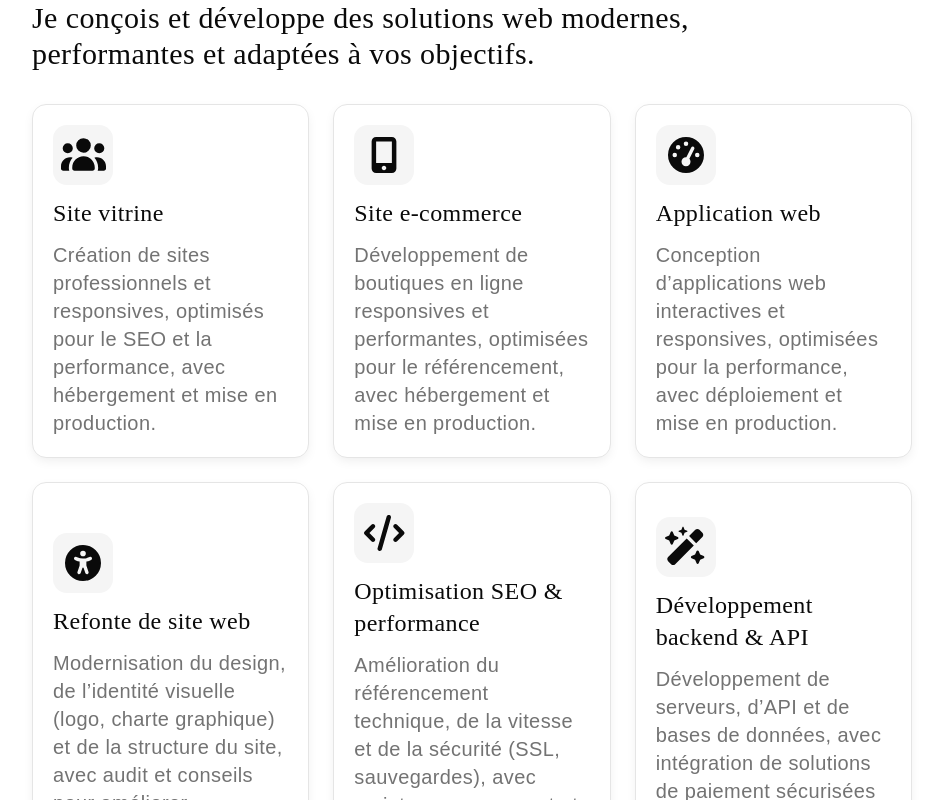
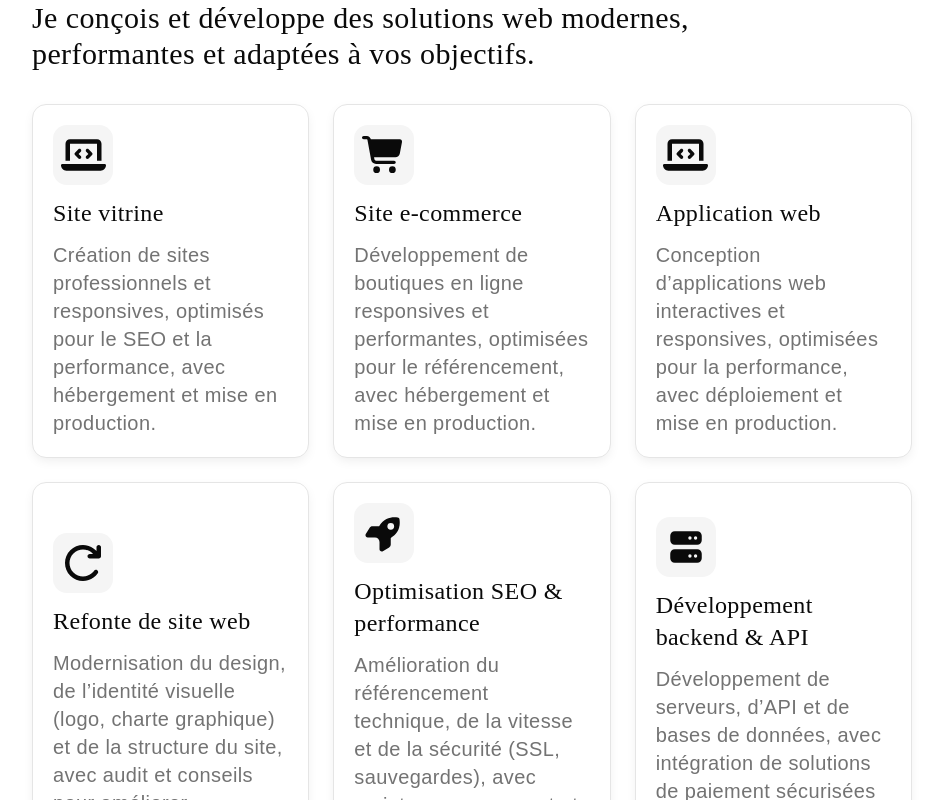
Before and after one commit to teddy34085/TeddyTEGOUNOU, a React (Vite) app: page / in a window 1280 px wide. Shown: the part 1506-2306 px from the top of the page, without its empty margins (168-1111 px from the left). Built offline with nearby package versions, Linux system fonts and the light colour scheme.

Commit message:
icone service

```diff
--- a/index.html
+++ b/index.html
@@ -8,7 +8,7 @@
     <meta name="google-site-verification" content="TKCYV6pTntb6xBWyGkbFv6LHdLWBgMuHEx7uNguo_qU" />
     <meta name="msvalidate.01" content="251D96657B3F69EFB21EC141F3CF48AC" />
     <meta name="description" content="Développeur web freelance, je crée des sites vitrines, boutiques e-commerce et applications web modernes, performantes et adaptées à vos besoins.">
-    <title>Teddy TEGOUNOU | Développeur Web freelance au Cameroun</title>
+    <title>Teddy TEGOUNOU | Développeur Web freelance</title>
   </head>
 
 
--- a/src/components/ui/section/services.jsx
+++ b/src/components/ui/section/services.jsx
@@ -7,7 +7,19 @@ import { ShineBorder } from "@/components/ui/shine-border";
 
 import { FontAwesomeIcon } from "@fortawesome/react-fontawesome";
 import { faGithub } from "@fortawesome/free-brands-svg-icons"
-import { faUsers, faMobileScreenButton, faGaugeHigh, faUniversalAccess, faCode, faWandMagicSparkles } from "@fortawesome/free-solid-svg-icons";
+import {
+  faUsers,
+  faMobileScreenButton,
+  faGaugeHigh,
+  faUniversalAccess,
+  faCode,
+  faWandMagicSparkles,
+  faLaptopCode,
+  faCartShopping,
+  faRocket,
+  faServer,
+  faArrowRotateForward
+ } from "@fortawesome/free-solid-svg-icons";
 
 import { NomSection } from "../titreSection";
 import { CardServices } from "../cardServices";
@@ -33,7 +45,7 @@ export function Services() {
 
           <NomSection titre={translations.services.titre} />
 
-          <h3 className="text-2xl font-serif lg:max-w-2xl lg:text-3xl 2xl:text-4xl 2xl:max-w-4xl">
+          <h3 className="text-2xl font-serif lg:text-3xl 2xl:text-4xl lg:max-w-3xl 2xl:max-w-4xl">
                 {translations.services.sousTitre}
           </h3>
 
@@ -48,33 +60,33 @@ export function Services() {
         xl:gap-6">
 
           <CardServices
-          icon={faUsers}
+          icon={faLaptopCode}
           textH3={translations.services.service1.textH3}
           textP={translations.services.service1.textP}/>
 
           <CardServices
-          icon={faMobileScreenButton}
+          icon={faCartShopping}
           textH3={translations.services.service2.textH3}
           textP={translations.services.service2.textP}/>
 
           <CardServices
-          icon={faGaugeHigh}
+          icon={faLaptopCode}
           textH3={translations.services.service3.textH3}
           textP={translations.services.service3.textP}/>
 
           <CardServices
-          icon={faUniversalAccess}
+          icon={faArrowRotateForward}
           textH3={translations.services.service4.textH3}
           textP={translations.services.service4.textP}/>
 
           <CardServices
-          icon={faCode}
+          icon={faRocket}
           textH3={translations.services.service5.textH3}
           textP={translations.services.service5.textP}/>
 
 
           <CardServices
-          icon={faWandMagicSparkles}
+          icon={faServer}
           textH3={translations.services.service6.textH3}
           textP={translations.services.service6.textP}/>
 
```
